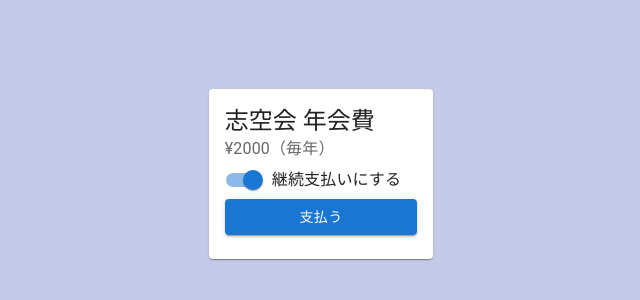
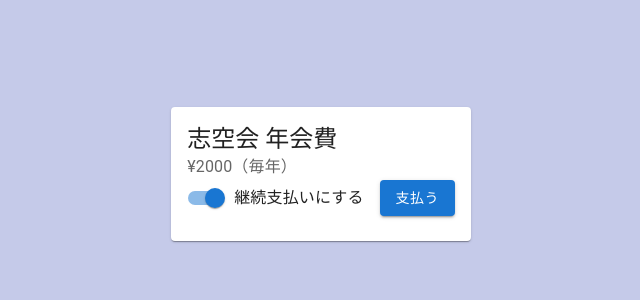
Before and after one commit to isudzumi/alumni-membership-dues, a React (Vite) app: page / in a window 1280 px wide. Shown: the part 234-534 px from the top of the page, without its empty margins (319-959 px from the left). Built offline with nearby package versions, Linux system fonts and the light colour scheme.

Commit message:
Replace FormControl with form

```diff
--- a/src/App.tsx
+++ b/src/App.tsx
@@ -1,5 +1,5 @@
 import { useState } from 'react'
-import { Button, FormControl, FormControlLabel, Switch, Card, CardContent, Typography } from '@mui/material';
+import { Button, FormControlLabel, Switch, Card, CardContent, Typography } from '@mui/material';
 
 function App() {
   const [isAnnualPayment, setIfAnnualPayment] = useState(true)
@@ -13,9 +13,11 @@ function App() {
         <Typography variant='body1' color='text.secondary'>
           ¥2000{isAnnualPayment ? '（毎年）' : '（1回のみ）'}
         </Typography>
-        <FormControl variant='outlined' component='form'>
+        <form method='POST' action='/create-checkout-session' name='shikukai-payment'>
           <FormControlLabel control={
             <Switch checked={isAnnualPayment}
+              name='isAnnualPayment'
+              value='true'
               onChange={() => setIfAnnualPayment(!isAnnualPayment)}
               inputProps={{ role: 'switch' }}
             />
@@ -23,7 +25,7 @@ function App() {
           <Button id="checkout-and-portal-button" type="submit" variant="contained">
             支払う
           </Button>
-        </FormControl>
+        </form>
       </CardContent>
     </Card>
   )
```
